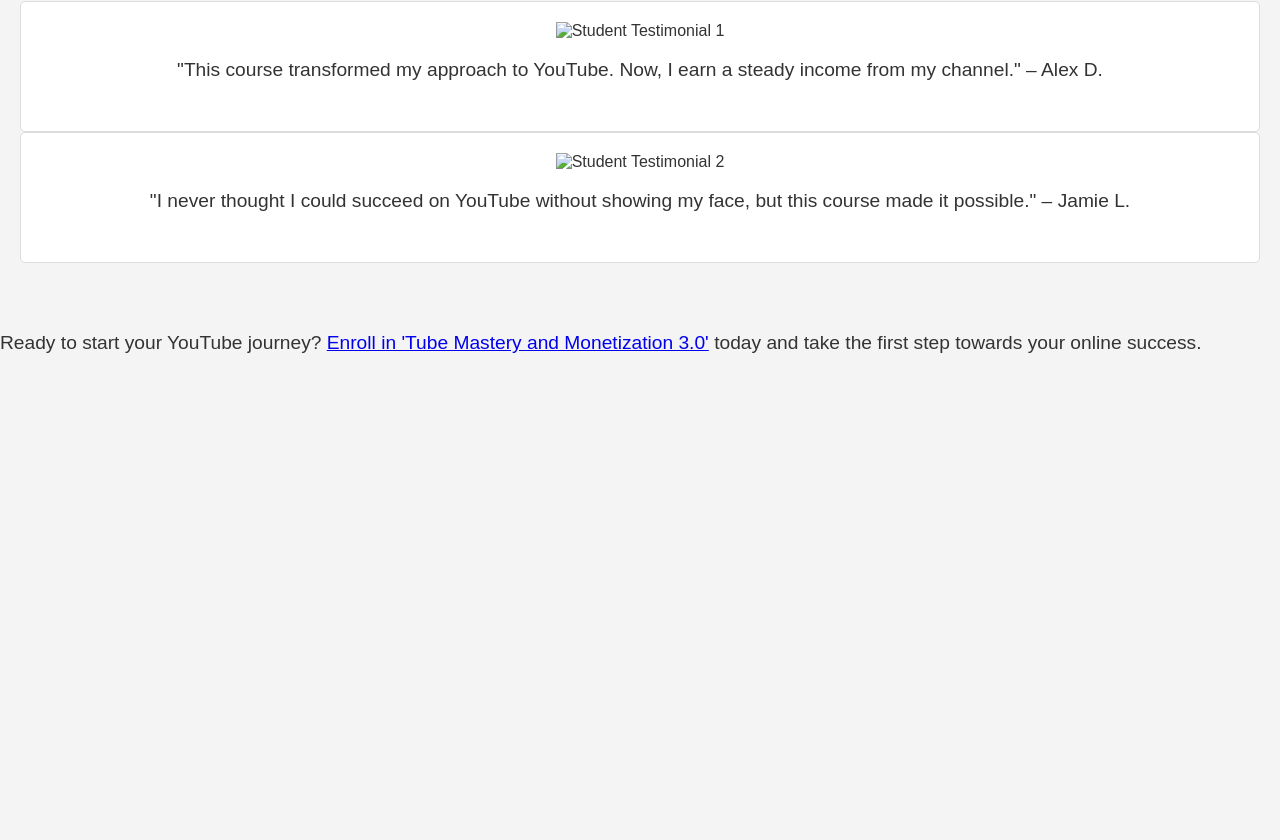
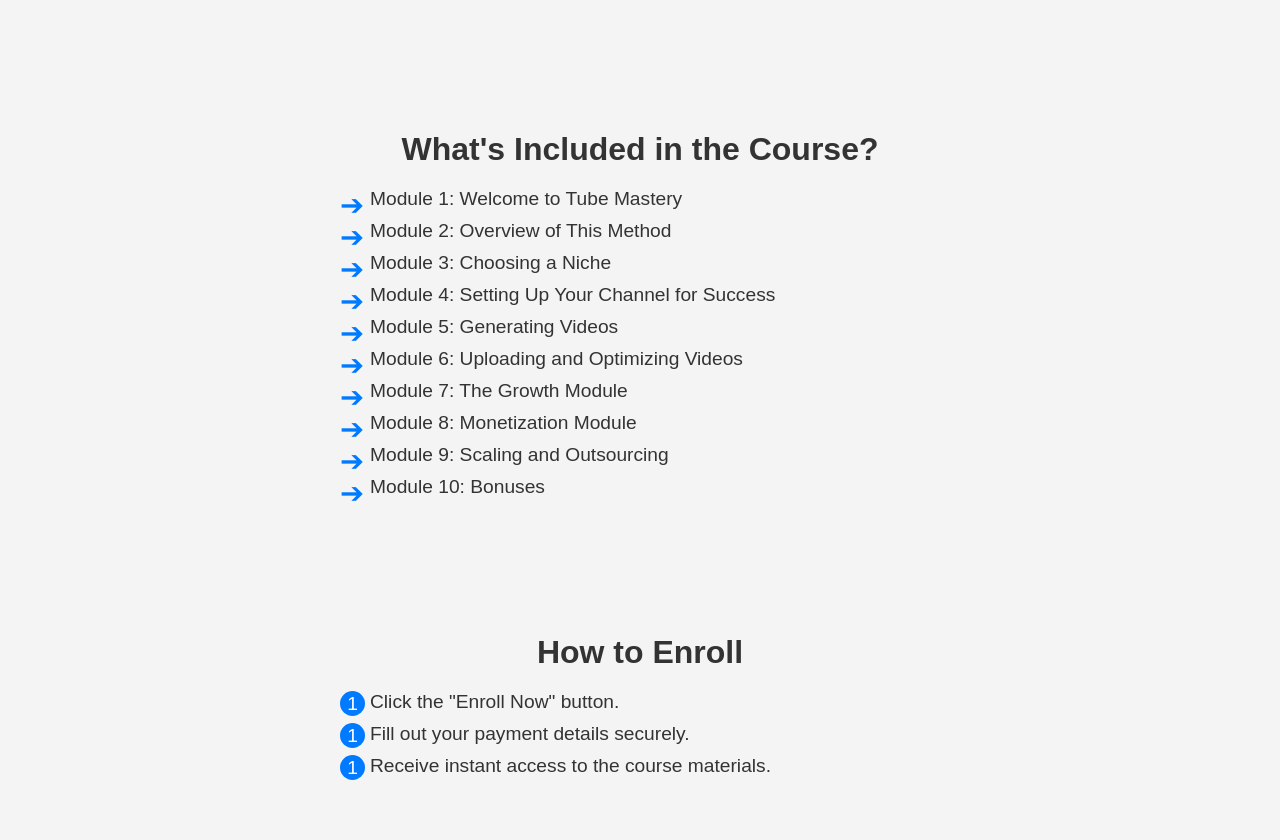
Before and after one commit to riteshgondhale/tube-mastery-landing-page, a plain HTML site: page index.html in a window 1280 px wide. Shown: the part 678-1518 px from the top of the page. Before the commit the page ends 1062 px from the top, so only its background shows below. Drawn offline with Linux system fonts and the light colour scheme.

Commit message:
Update index.html

```diff
--- a/index.html
+++ b/index.html
@@ -5,6 +5,7 @@
     <meta name="viewport" content="width=device-width, initial-scale=1.0">
     <title>Tube Mastery and Monetization 3.0</title>
     <link rel="stylesheet" href="styles.css">
+    <script src="script.js" defer></script>
 </head>
 <body>
     <header>
@@ -12,6 +13,10 @@
         <p>Join 'Tube Mastery and Monetization 3.0' and start your journey to a profitable YouTube channel today.</p>
         <a href="https://mattpar.com/tube-mastery-ds#aff=RiteshGondhale" class="cta-button">Enroll Now</a>
     </header>
+    <section class="timer">
+        <p>Limited Time Offer! Price increases in:</p>
+        <div id="countdown">15:00</div>
+    </section>
     <section class="benefits">
         <h2>Why Choose This Course?</h2>
         <ul>
@@ -20,20 +25,51 @@
             <li>Proven strategies for channel growth</li>
         </ul>
     </section>
+    <section class="course-details">
+        <h2>What's Included in the Course?</h2>
+        <ul>
+            <li>Module 1: Welcome to Tube Mastery</li>
+            <li>Module 2: Overview of This Method</li>
+            <li>Module 3: Choosing a Niche</li>
+            <li>Module 4: Setting Up Your Channel for Success</li>
+            <li>Module 5: Generating Videos</li>
+            <li>Module 6: Uploading and Optimizing Videos</li>
+            <li>Module 7: The Growth Module</li>
+            <li>Module 8: Monetization Module</li>
+            <li>Module 9: Scaling and Outsourcing</li>
+            <li>Module 10: Bonuses</li>
+        </ul>
+    </section>
+    <section class="purchase-steps">
+        <h2>How to Enroll</h2>
+        <ol>
+            <li>Click the "Enroll Now" button.</li>
+            <li>Fill out your payment details securely.</li>
+            <li>Receive instant access to the course materials.</li>
+        </ol>
+    </section>
     <section class="testimonials">
         <h2>What Our Students Say</h2>
         <div class="testimonial">
-            <img src="testimonial1.jpg" alt="Student Testimonial 1">
             <p>"This course transformed my approach to YouTube. Now, I earn a steady income from my channel." – Alex D.</p>
         </div>
         <div class="testimonial">
-            <img src="testimonial2.jpg" alt="Student Testimonial 2">
             <p>"I never thought I could succeed on YouTube without showing my face, but this course made it possible." – Jamie L.</p>
+        </div>
+    </section>
+    <section class="faqs">
+        <h2>Frequently Asked Questions</h2>
+        <div class="faq">
+            <h3>What is the refund policy?</h3>
+            <p>We offer a 60-day money-back guarantee. If you're not satisfied, you can request a full refund within this period. 4</p>
+        </div>
+        <div class="faq">
+            <h3>Will I have support during the course?</h3>
+            <p>Yes, we provide daily support through our private student community, where all questions are answered. 5</p>
         </div>
     </section>
     <footer>
         <p>Ready to start your YouTube journey? <a href="https://mattpar.com/tube-mastery-ds#aff=RiteshGondhale">Enroll in 'Tube Mastery and Monetization 3.0'</a> today and take the first step towards your online success.</p>
     </footer>
-    <script src="script.js"></script>
 </body>
 </html>
```
